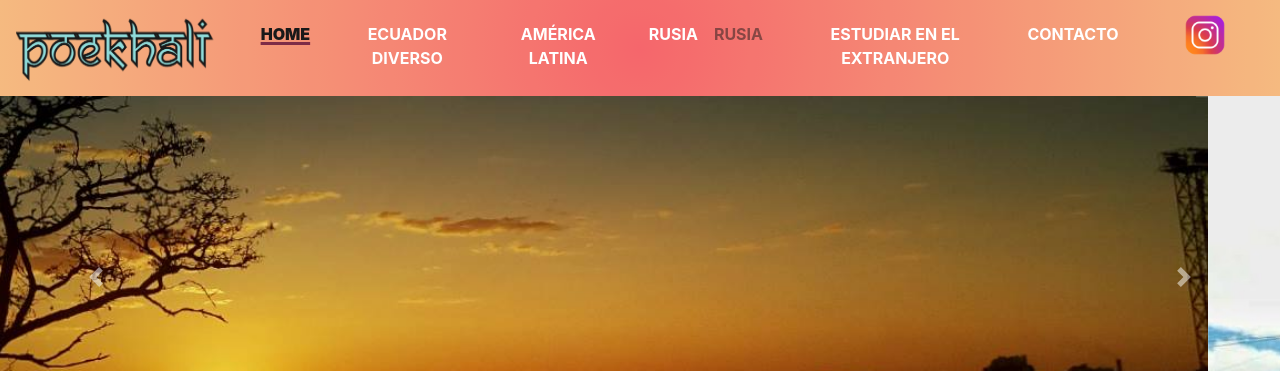
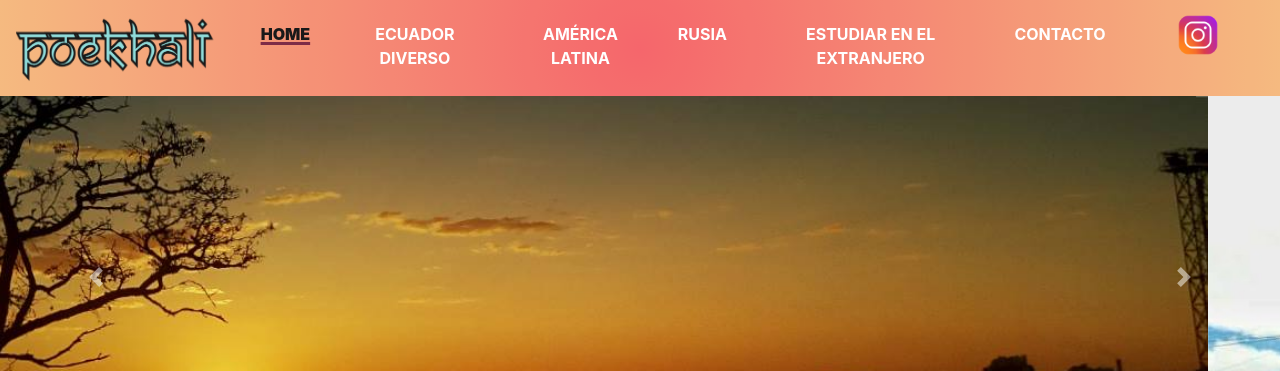
Before and after one commit to rdts95/Proyecto_Toapanta, a website: page index.html in a window 1280 px wide. Shown: the top 371 px of the page. Drawn offline with nearby package versions, Linux system fonts and the light colour scheme; grey boxes are pictures that could not be loaded.

Commit message:
Update index.html
Eliminé de la lista de la barra de navegación una sección duplicada de Rusia que se dañó cuando hice el último merge.

```diff
--- a/index.html
+++ b/index.html
@@ -22,7 +22,7 @@
                     <li class="nav-item lista">
                         <a class="nav-link text-white activo" href="index.html">Home</a>
                     </li>
-                     <li class="nav-item lista">
+                    <li class="nav-item lista">
                         <a class="nav-link text-white" href="../Proyecto_Toapanta/pages/ecuador.html">Ecuador Diverso</a>
                     </li>
                     <li class="nav-item lista">
@@ -30,8 +30,6 @@
                     </li>
                     <li class="nav-item lista">
                         <a class="nav-link text-white" href="../Proyecto_Toapanta/pages/rusia.html">Rusia</a>
-                    <li class="nav-item">
-                        <a class="nav-link" href="../Proyecto_Toapanta/pages/rusia.html">Rusia</a>
                     </li>
                     <li class="nav-item lista">
                         <a class="nav-link text-white" href="../Proyecto_Toapanta/pages/extranjero.html">Estudiar en el extranjero</a>
```
